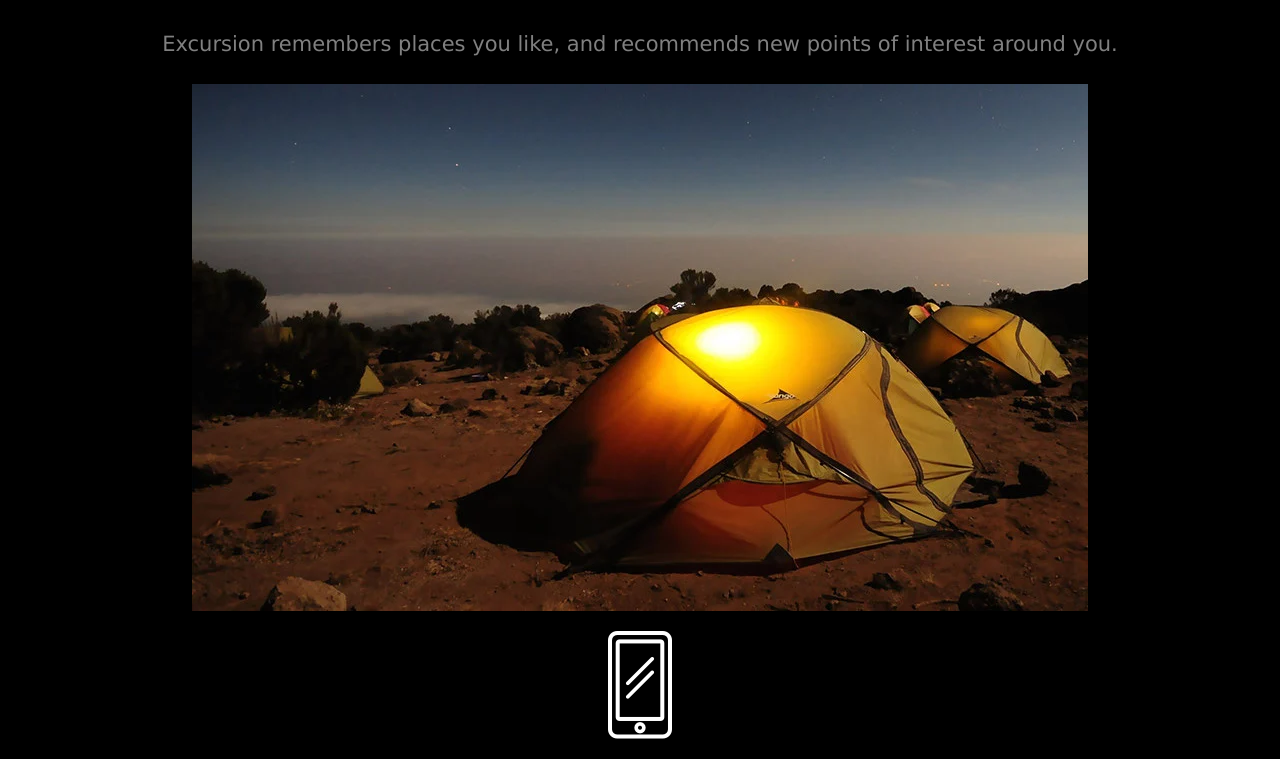
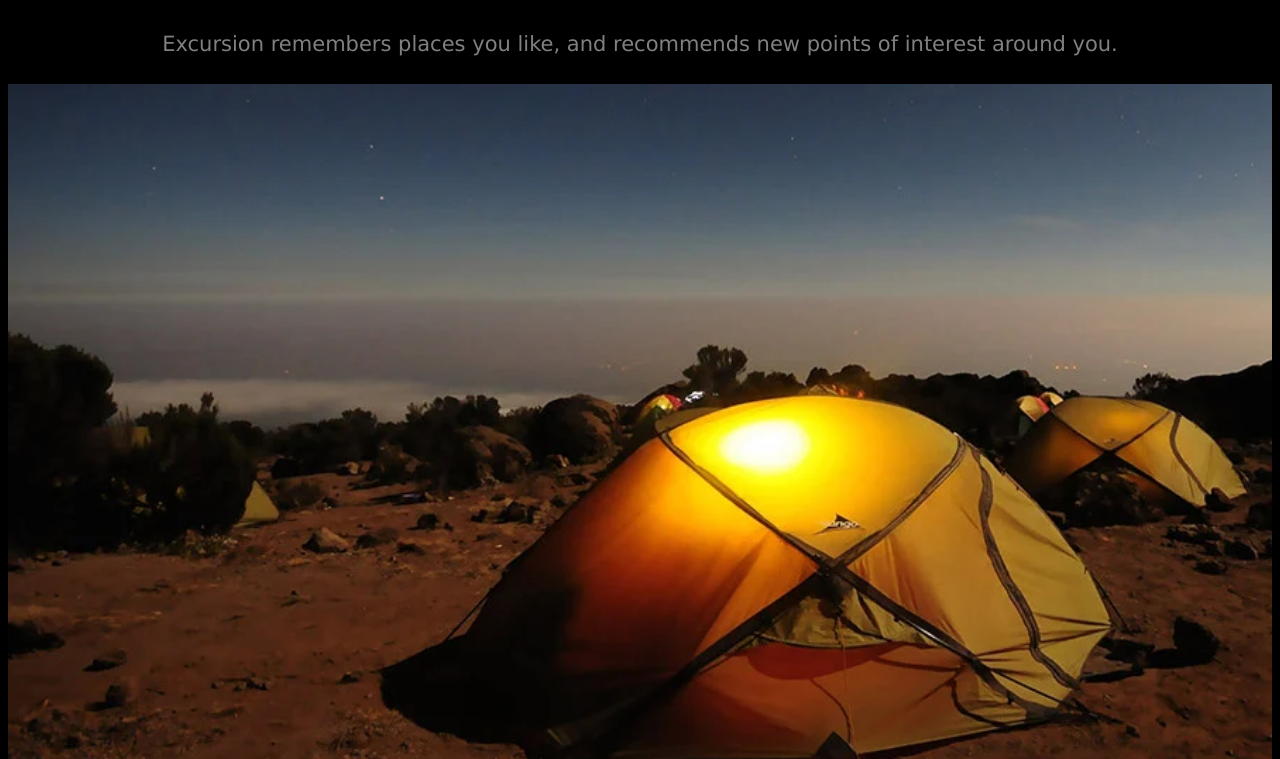
Before and after one commit to michelle-pw/excursion, a plain HTML site: page index.html in a window 1280 px wide. Shown: the part 401-1160 px from the top of the page. Drawn offline with Linux system fonts and the light colour scheme.

Commit message:
width 100% for camp pic

```diff
--- a/index.html
+++ b/index.html
@@ -18,7 +18,7 @@
 
     <h4 class="header--sub-header">Excursion remembers places you like, and recommends new points of interest around you.</h4>
 
-    <p><img src="resources/images/camp.webp"></p>
+    <p><img class="large-pic" src="resources/images/camp.webp"></p>
 
     <p><img src="resources/images/phone.webp"></p>
 
--- a/resources/css/style.css
+++ b/resources/css/style.css
@@ -2,7 +2,7 @@ body{
     background-color: #000000;
     text-align: center;
     font-family: Verdana, Geneva, Tahoma;
-    flex-basis:auto;
+    flex-basis: auto;
 }
 
 /* HEADINGS */
@@ -38,6 +38,6 @@ body{
     text-align: right;
 }
 
-img video {
-    width: 100%
+.large-pic {
+    width: 100%;
 }
```
